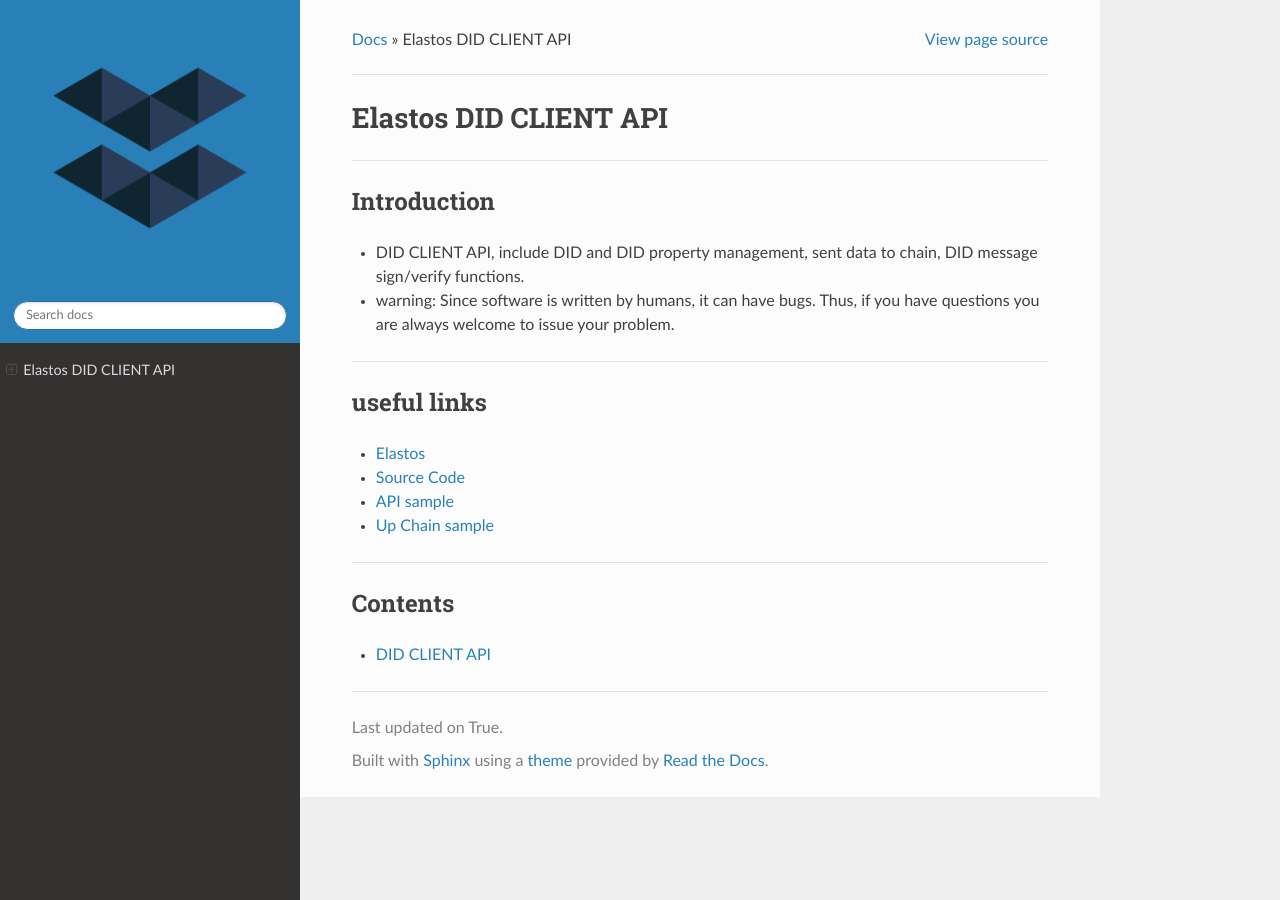
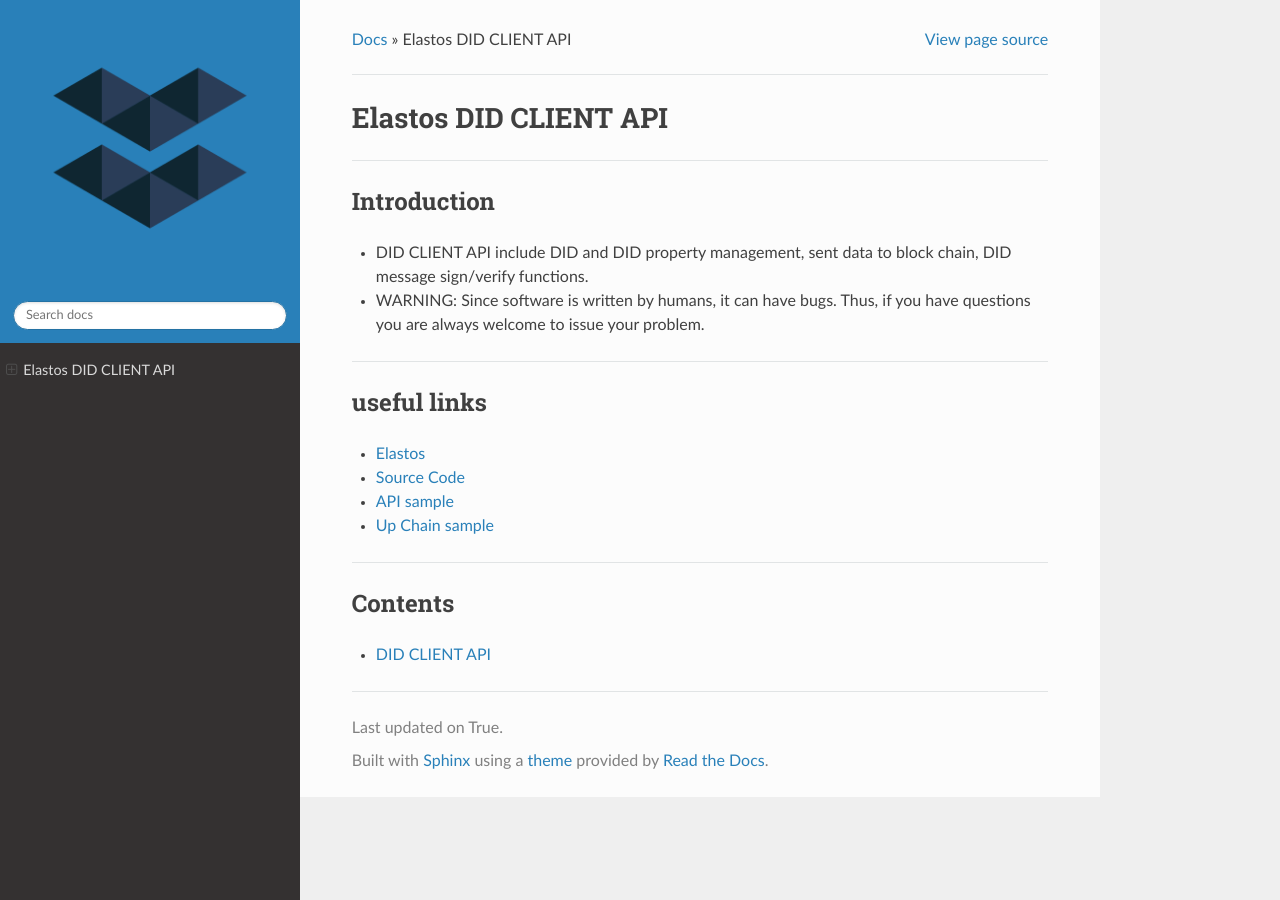
Before and after one commit to elastos/Elastos.SDK.DIDClient.Java, a Sphinx documentation site: the page built from docs/index.md, in a window 1280 px wide. Built offline with Sphinx 7.4.7 and the Read the Docs theme 2.0.0, drawn with Linux system fonts in a browser that asks for light colours.

Commit message:
1. Adjust doc

```diff
--- a/docs/index.md
+++ b/docs/index.md
@@ -2,8 +2,8 @@
 ---
 
 ## Introduction
-* DID CLIENT API, include DID and DID property management, sent data to chain, DID message sign/verify functions.
-* warning: Since software is written by humans, it can have bugs. Thus, if you have questions you are always welcome to issue your problem.
+* DID CLIENT API include DID and DID property management, sent data to block chain, DID message sign/verify functions.
+* WARNING: Since software is written by humans, it can have bugs. Thus, if you have questions you are always welcome to issue your problem.
 
 ------------
 ## useful links
```
